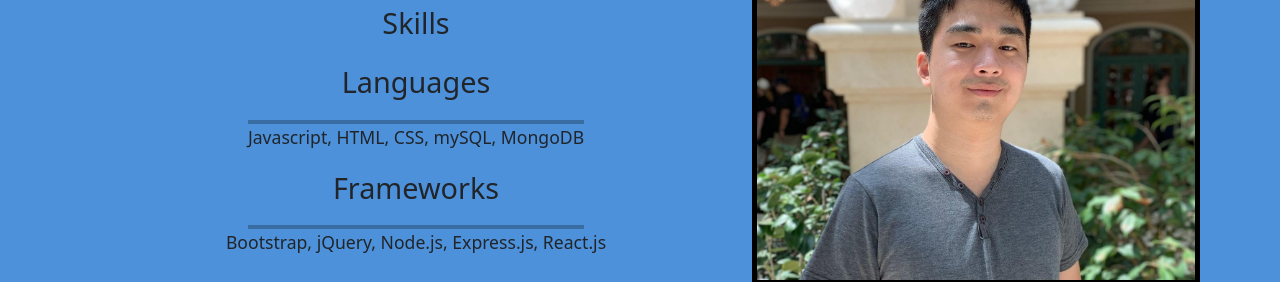
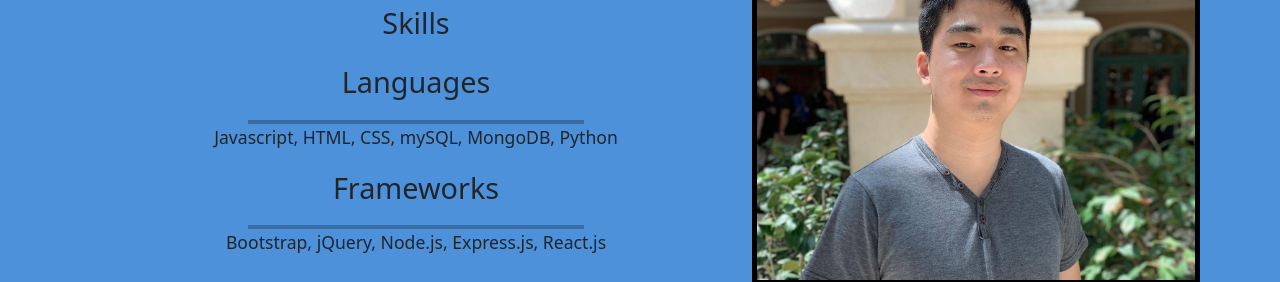
Before and after one commit to eelac/Portfolio, a React (Create React App) app: page / in a window 1280 px wide. Shown: the part 1400-1682 px from the top of the page. Built offline with nearby package versions, Linux system fonts and the light colour scheme.

Commit message:
Updated languages to include Python

```diff
--- a/src/Components/AboutMe/AboutMe.js
+++ b/src/Components/AboutMe/AboutMe.js
@@ -15,7 +15,7 @@ export default function AboutMe({ id }) {
           <p className="textHeader text">Skills</p>
           <p className="textHeader text">Languages</p>
           <hr className="hrShort" />
-          <p className="text">Javascript, HTML, CSS, mySQL, MongoDB</p>
+          <p className="text">Javascript, HTML, CSS, mySQL, MongoDB, Python</p>
           <p className="textHeader text">Frameworks</p>
           <hr className="hrShort" />
           <p className="text" style={{ paddingBottom: "15%" }}>
```
